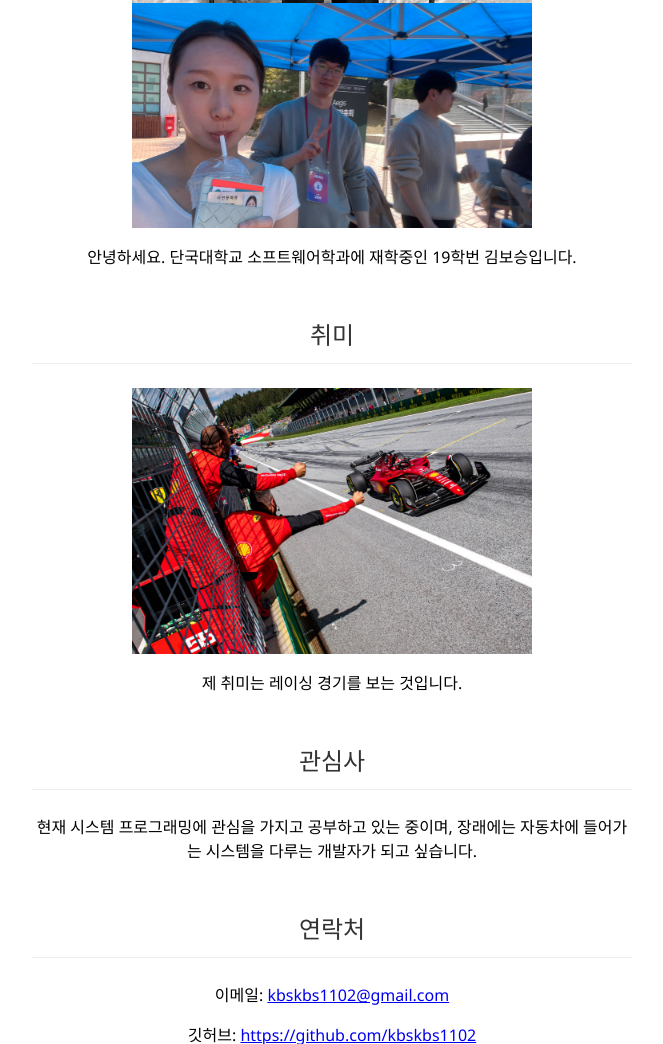
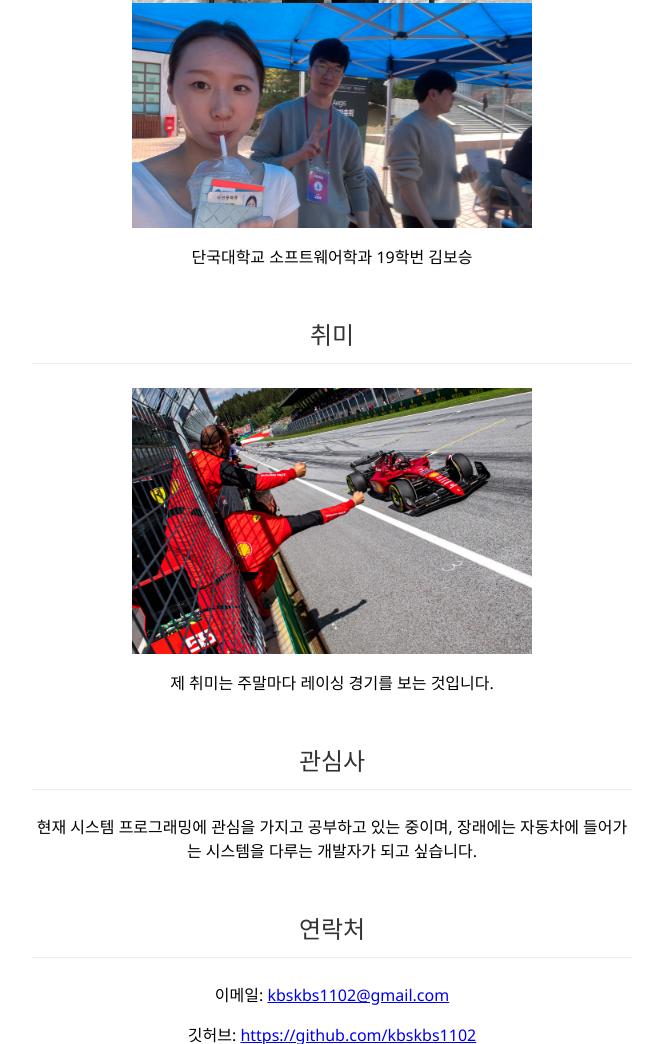
Before and after one commit to kbskbs1102/Mid-Term-Project, a plain HTML site: page index.html in a window 1280 px wide. Shown: the part 997-2041 px from the top of the page, without its empty margins (308-971 px from the left). Drawn offline with Linux system fonts and the light colour scheme.

Commit message:
commit_8

```diff
--- a/index.html
+++ b/index.html
@@ -5,7 +5,7 @@
     <meta charset="UTF-8">
     <meta http-equiv="X-UA-Compatible" content="IE=edge">
     <meta name="viewport" content="width=device-width, initial-scale=1.0">
-    <title>Document</title>
+    <title>My Website</title>
     <style>
         body {
             font-family: 'Segoe UI', Tahoma, Geneva, Verdana, sans-serif;
@@ -101,13 +101,13 @@
         <h2>자기소개</h2>
         <img src="스키.jpg" width="400" height="550">
         <img src="알림제.jpg" width="400" height="215">
-        <p>안녕하세요. 단국대학교 소프트웨어학과에 재학중인 19학번 김보승입니다.</p>
+        <p>단국대학교 소프트웨어학과 19학번 김보승</p>
         <p></p>
     </div>
     <div id="hobby">
         <h2>취미</h2>
         <img src="220054-scuderia-ferrari-austrian-gp-2022-race.jpg" width="400" height="215">
-        <p>제 취미는 레이싱 경기를 보는 것입니다.</p>
+        <p>제 취미는 주말마다 레이싱 경기를 보는 것입니다.</p>
     </div>
     <div id="interests">
         <h2>관심사</h2>
```
